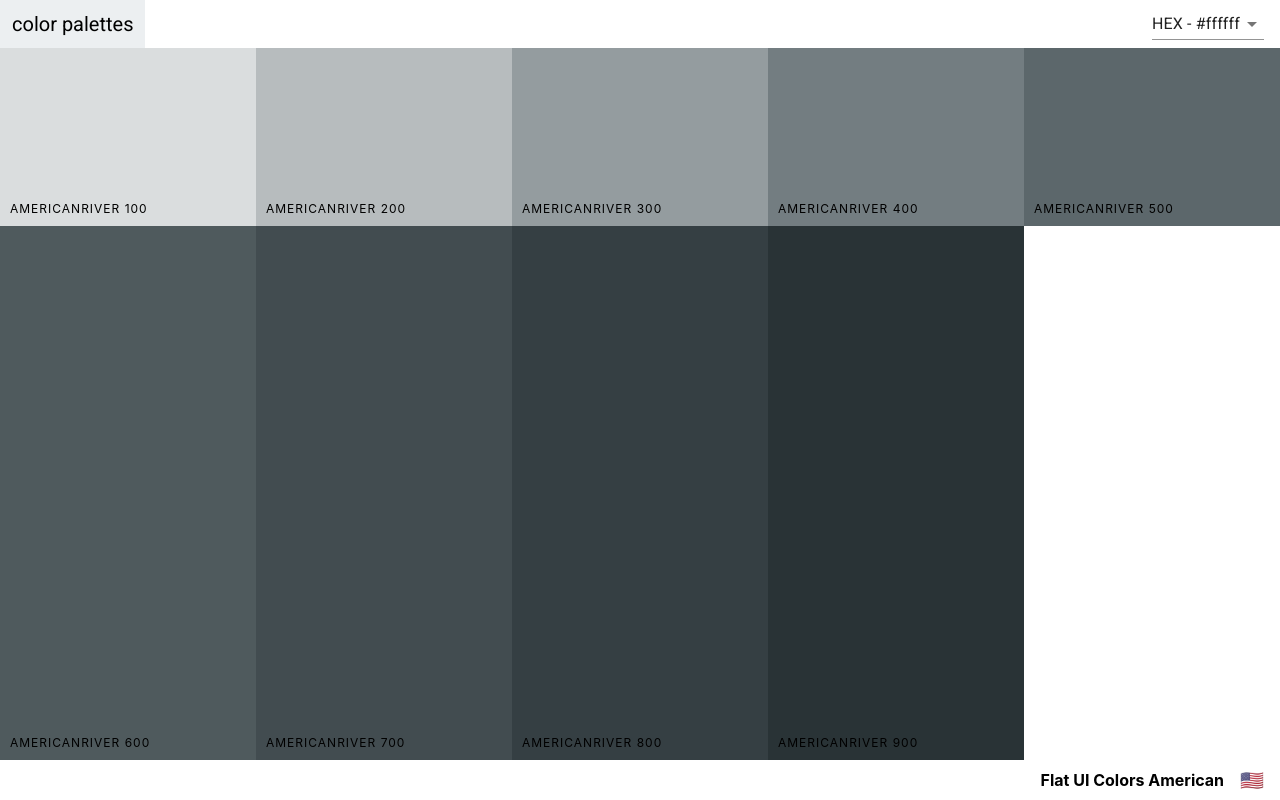
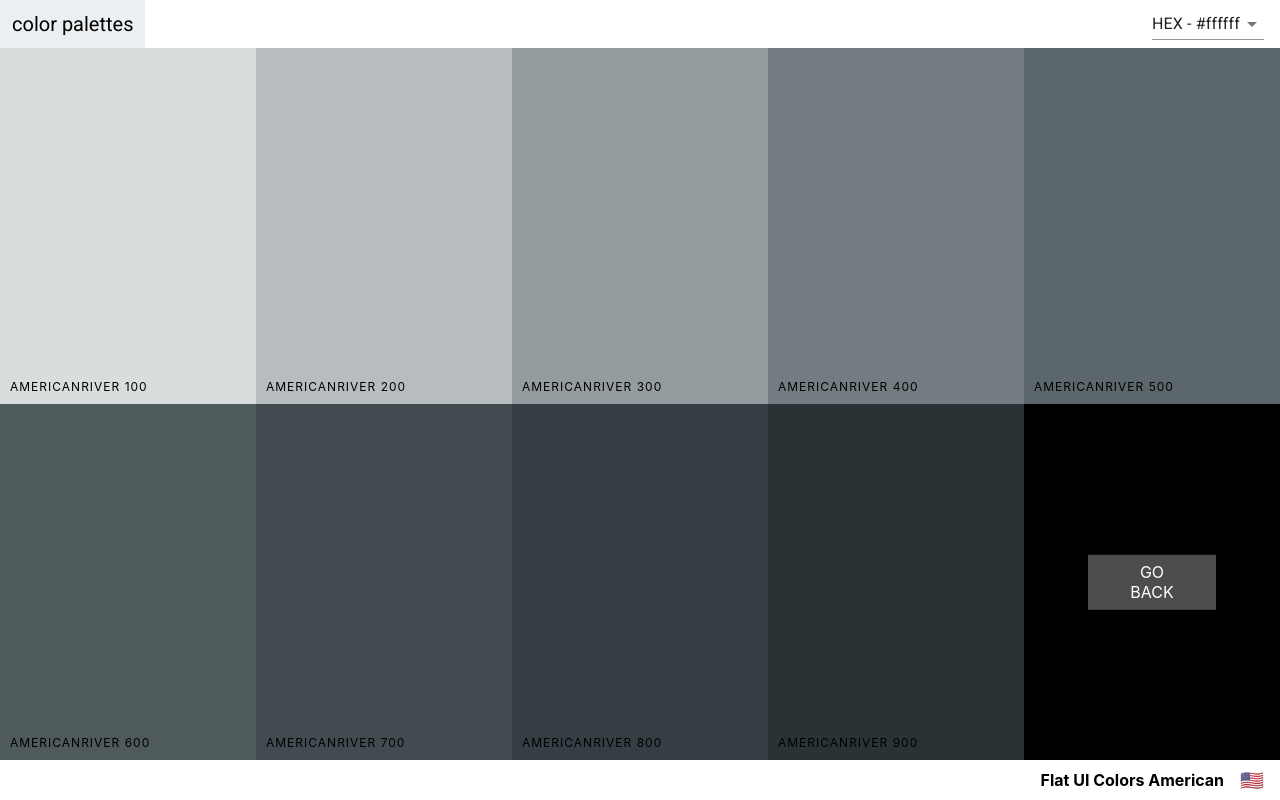
Before and after one commit to vadholovin/colors-app, a React (Create React App) app: page /palette/flat-ui-colors-american/americanriver in a window 1280 px wide. Built offline with nearby package versions, Linux system fonts and the light colour scheme.

Commit message:
Add GoBack Link

```diff
--- a/src/ColorBox.css
+++ b/src/ColorBox.css
@@ -4,7 +4,12 @@
   cursor: pointer;
 }
 
-.ColorBox-copy-button {
+.ColorBox--go-back {
+  background-color: #000;
+}
+
+.ColorBox-copy-button,
+.ColorBox-back-button {
   position: absolute;
   top: 50%;
   left: 50%;
@@ -17,9 +22,16 @@
   text-align: center;
   text-transform: uppercase;
   background-color: rgba(255, 255, 255, 0.3);
+  cursor: pointer;
+}
+
+.ColorBox-back-button {
+  text-decoration: none;
+}
+
+.ColorBox-copy-button {
   opacity: 0;
   transition: opacity 0.5s;
-  cursor: pointer;
 }
 
 .ColorBox:hover .ColorBox-copy-button {
--- a/src/Palette.css
+++ b/src/Palette.css
@@ -9,6 +9,10 @@
   grid-template-columns: repeat(5, 1fr);
   grid-template-rows: 25%;
   height: 90vh;
+}
+
+.SingleColorPalette .Palette-colors {
+  grid-template-rows: 50%;
 }
 
 .Palette-footer {
--- a/src/SingleColorPalette.js
+++ b/src/SingleColorPalette.js
@@ -1,5 +1,5 @@
 import React, {useState} from 'react';
-import {useParams} from 'react-router-dom';
+import {useParams, Link} from 'react-router-dom';
 import seedColors from './seedColors';
 import { generatePalette } from './colorHelpers';
 import ColorBox from './ColorBox';
@@ -43,13 +43,18 @@ function SingleColorPalette() {
   const changeFormat = (value) => setColorFormat(value);
 
   return (
-    <div className="Palette">
+    <div className="SingleColorPalette Palette">
       <Navbar
         colorFormat={colorFormat}
         changeFormat={changeFormat}
         showLevelSlider={false}
       />
-      <div className="Palette-colors">{boxes}</div>
+      <div className="Palette-colors">
+        {boxes}
+        <div className="ColorBox ColorBox--go-back">
+          <Link to={`/palette/${paletteId}`} className="ColorBox-back-button">Go Back</Link>
+        </div>
+      </div>
       <PaletteFooter paletteName={paletteName} emoji={emoji} />
     </div>
   )
```
